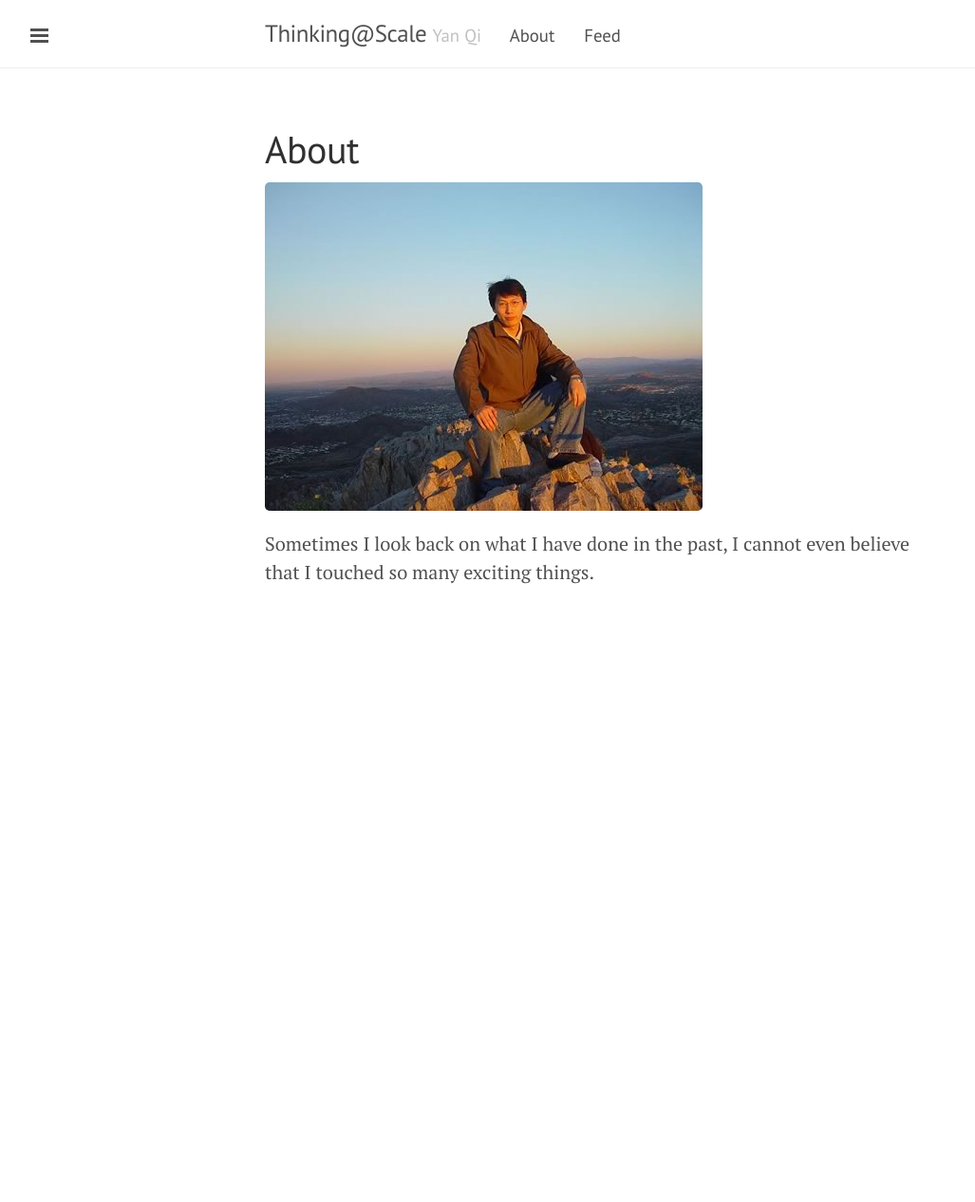
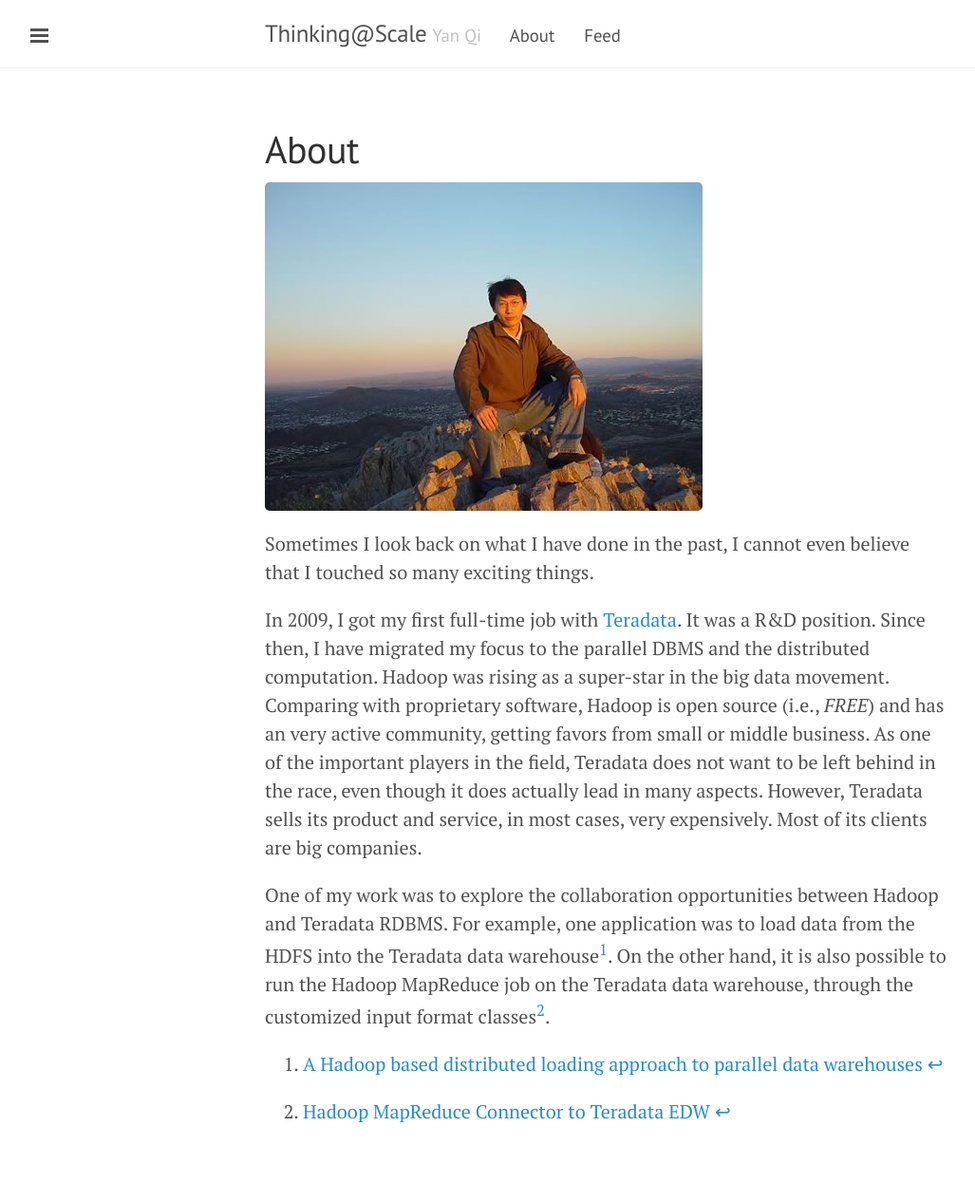
Before and after one commit to yan-qi/yan-qi.github.io, a Jekyll site: the page built from about.md, in a window 1280 px wide. Shown: the whole page at 95% size, without its empty margins (1-1028 px from the left). Built offline with Jekyll 4.4.1, drawn with Linux system fonts in a browser that asks for light colours; Markdown is read by kramdown in place of the engine named in the settings; comment, search, counter and statistics services are not loaded; before the commit the page ends 900 px from its top, so only the background shows below that.

Commit message:
Start the work on the Teradata experience

```diff
--- a/_includes/google_analytics.html
+++ b/_includes/google_analytics.html
@@ -4,7 +4,7 @@
   m=s.getElementsByTagName(o)[0];a.async=1;a.src=g;m.parentNode.insertBefore(a,m)
   })(window,document,'script','//www.google-analytics.com/analytics.js','ga');
 
-  ga('create', 'UA-47674613-1', 'joshualande.com');
+  ga('create', 'UA-53903359-1', 'auto');
   ga('send', 'pageview');
 
 </script>
--- a/_layouts/default.html
+++ b/_layouts/default.html
@@ -2,6 +2,9 @@
 <html xmlns="http://www.w3.org/1999/xhtml" xml:lang="en" lang="en-us">
 
   {% include head.html %}
+
+  {% include google_analytics.html %}
+
   <body>
 
     {% include sidebar.html %}
--- a/about.md
+++ b/about.md
@@ -4,7 +4,9 @@ title: About
 ---
 
 
-<!-- Before I came to the U.S., I had got my B.S. and M.S. from <a
+<!--
+
+Before I came to the U.S., I had got my B.S. and M.S. from <a
 href="http://cs11.ustc.edu.cn/en/more.php?siteid=573&amp;tplset=depte1&
 amp;catalogid=575&amp;pid=573" rel="nofollow" target="_blank">the
 Computer Science Department</a> at <a href="http://www.ustc.edu.cn/en/"
@@ -37,3 +39,16 @@ journey towards a Ph.D.
 
 Sometimes I look back on what I have done in the past, I cannot even
 believe that I touched so many exciting things.
+
+In 2009, I got my first full-time job with [Teradata](http://www.teradata.com). It was a R&D position. Since then, I have migrated my focus to the parallel DBMS and the distributed computation. Hadoop was rising as a super-star in the big data movement.
+Comparing with proprietary software, Hadoop is open source (i.e., *FREE*) and has an very active community, getting favors from small or middle business.
+As one of the important players in the field, Teradata does not want to be left behind in the race, even though it does actually lead in many aspects. However, Teradata sells its product and service, in most cases, very expensively. Most of its clients are big companies.
+
+One of my work was to explore the collaboration opportunities between Hadoop and Teradata RDBMS. For example, one application was to load data from the HDFS into the Teradata data warehouse[^1].
+On the other hand, it is also possible to run the Hadoop MapReduce job on the Teradata data warehouse, through the customized input format classes[^2].
+
+
+
+[^1]: [A Hadoop based distributed loading approach to parallel data warehouses](http://dl.acm.org/citation.cfm?id=1989323.1989440&coll=DL&dl=GUIDE&CFID=537999572&CFTOKEN=72178896)
+
+[^2]: [Hadoop MapReduce Connector to Teradata EDW](http://developer.teradata.com/extensibility/articles/hadoop-mapreduce-connector-to-teradata-edw)
```
